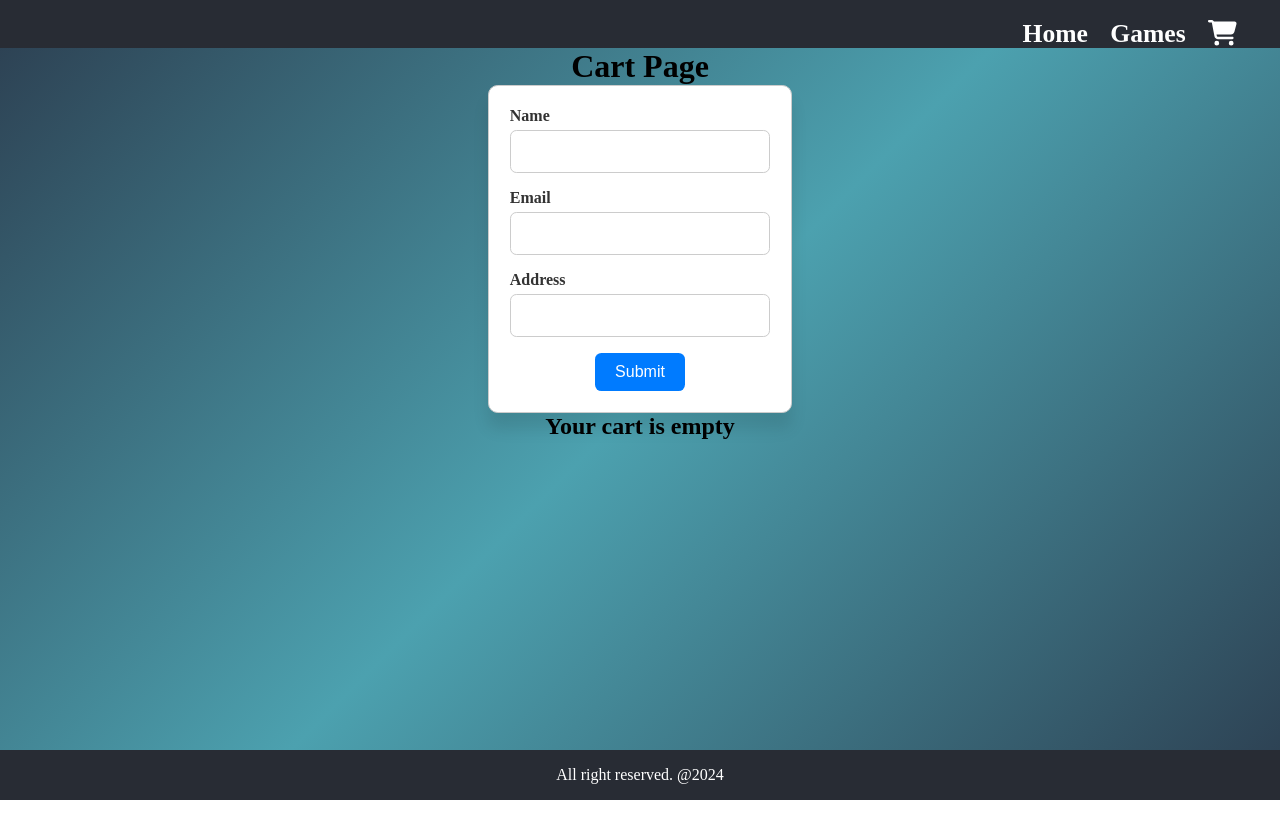
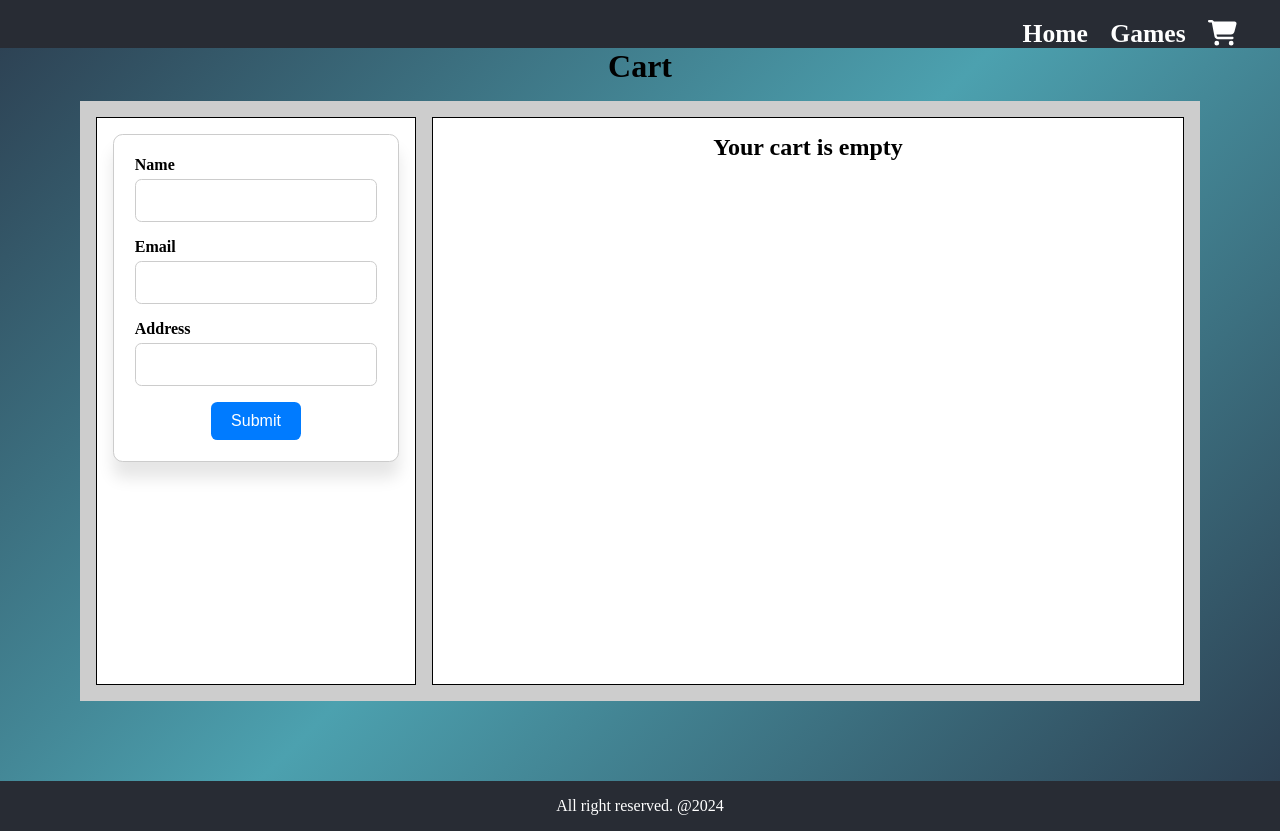
Before and after one commit to Owale128/Webshop-React, a React app: page /cart in a window 1280 px wide. Before the commit the page ends 800 px from the top, so only its background shows below. Built offline with nearby package versions, Linux system fonts and the light colour scheme; the HTML template or start-up script is replaced by a standard one.

Commit message:
Added some new classes and styled some more

```diff
--- a/src/components/CartList.tsx
+++ b/src/components/CartList.tsx
@@ -1,4 +1,5 @@
 import { Game } from "../models/Game";
+import '../sass/cart.scss';
 
 interface ICartList {
     cart: Game
@@ -8,11 +9,13 @@ interface ICartList {
 export const CartList = ({cart, removeFromCart}: ICartList) => {
 
     return(
-        <>
-        <h4>{cart.name}</h4>
-        <img src={cart.imageUrl} alt={cart.name} />
-        <p>{cart.price}</p>
-        <button onClick={() => removeFromCart(cart.id)}>Remove</button>
-        </>
+
+            <div className="gameContainer">
+                <h4>{cart.name}</h4>
+                <img src={cart.imageUrl} alt={cart.name} />
+                <p>{cart.price}Kr</p>
+                <button onClick={() => removeFromCart(cart.id)}>Remove</button>
+            </div>
+
     )
 }
--- a/src/components/Carts.tsx
+++ b/src/components/Carts.tsx
@@ -12,8 +12,11 @@ export const Carts = ({cart, removeFromCart, clearCart}: ICart) => {
 
 
     return(
-        <>
+        <div className="cartsContainer">
+        <div className="cartFormContainer">
         <CartForm cart={cart} clearCart={clearCart} />
+        </div>
+        <div className="gamesContainer">
         {cart.length === 0 ?  (
             <h2>Your cart is empty</h2>
         ):(
@@ -25,6 +28,7 @@ export const Carts = ({cart, removeFromCart, clearCart}: ICart) => {
                 />
             ))
         )}
-        </>
+        </div>
+        </div>
     )
 }
--- a/src/pages/CartPage.tsx
+++ b/src/pages/CartPage.tsx
@@ -13,7 +13,7 @@ export const Cart = () => {
 
     return(
         <>
-        <h1>Cart Page</h1>
+        <h1>Cart</h1>
 
         <Carts cart={cart} removeFromCart={removeFromCart} clearCart={clearCart}/>
         </>
--- a/src/sass/cart.scss
+++ b/src/sass/cart.scss
@@ -1,30 +1,49 @@
+.cartsContainer {
+    display: flex;
+    padding: 1rem;
+    width: 70rem;
+    height: 75vh;
+    margin: 1rem 0 -1rem 0;
+    background-color: rgb(205, 205, 205);
+
+}
+
+.cartFormContainer {
+    width: 20rem;
+    display: flex;
+    padding: 1rem;
+    margin-right: 1rem;
+    justify-content: center;
+    align-items: flex-start;
+    background-color: #fff;
+    border: 0.01rem solid black;
+}
+
 .cartForm {
+    width: 100%;
     display: flex;
+    padding: 1.3rem;
+    border-radius: 0.6rem;
     flex-direction: column;
-    width: 19rem;
-    margin: 0 auto;
-    padding: 1.3rem;
-    border: 1px solid #ccc;
-    border-radius: 0.6rem;
+    background-color: #fff;
+    border: 0.01rem solid #ccc;
     box-shadow: 0 1rem 1rem rgba(0, 0, 0, 0.1);
-    background-color: #fff;
 
     label {
+        font-weight: bold;
         margin-bottom: 0.3rem;
-        font-weight: bold;
-        color: #333;
     }
 
     input {
+        padding: 0.6rem;
+        font-size: 1.2rem;
         margin-bottom: 1rem;
-        padding: 0.6rem;
-        border: 1px solid #ccc;
         border-radius: 0.4rem;
-        font-size: 1.2rem;
+        border: 0.01rem solid #ccc;
 
         &:focus {
+            outline: none;
             border-color: #007bff;
-            outline: none;
         }
     }
 
@@ -33,13 +52,13 @@
         justify-content: center;
 
         button {
-            padding: 0.625rem 1.25rem;
             border: none;
-            border-radius: 0.4rem;
-            background-color: #007bff;
             color: #fff;
             font-size: 1rem;
             cursor: pointer;
+            border-radius: 0.4rem;
+            padding: 0.625rem 1.25rem;
+            background-color: #007bff;
             transition: background-color 0.3s;
 
             &:hover {
@@ -48,3 +67,56 @@
         }
     }
 }
+
+.gamesContainer {
+    flex: 1;
+    padding: 1rem;
+    display: flex;
+    flex-wrap: wrap;
+    justify-content: center;
+    background-color: #fff;
+    border: 0.01rem solid black;
+}
+
+.gameContainer {
+    width: 7.9rem;
+    display: flex;
+    margin: 0.5rem;
+    height: 13.5rem;
+    // padding: 0.5rem;
+
+    position: relative;
+    text-align: center;
+    align-items: center;
+    border-radius: 0.6rem;
+    flex-direction: column;
+    justify-content: center;
+    border: 0.01rem solid black;
+    box-shadow: 0 1rem 1rem rgba(0, 0, 0, 0.1);
+    background: linear-gradient(45deg, #a4a4a4, #ffffff, #919191);
+
+    img {
+        width: 6rem;
+    }
+
+    p {
+        font-weight: bold;
+        margin-bottom: 0.5rem;
+    }
+
+    button {
+        bottom: 0;
+        border: none;
+        color: #fff;
+        cursor: pointer;
+        padding: 0.2rem;
+        font-size: 0.8rem;
+        position: absolute;
+        margin-bottom: 0.2rem;
+        border-radius: 0.4rem;
+        background-color: #ff4d4d;
+        &:hover {
+            background-color: #cc0000;
+        }
+    }
+}
```
